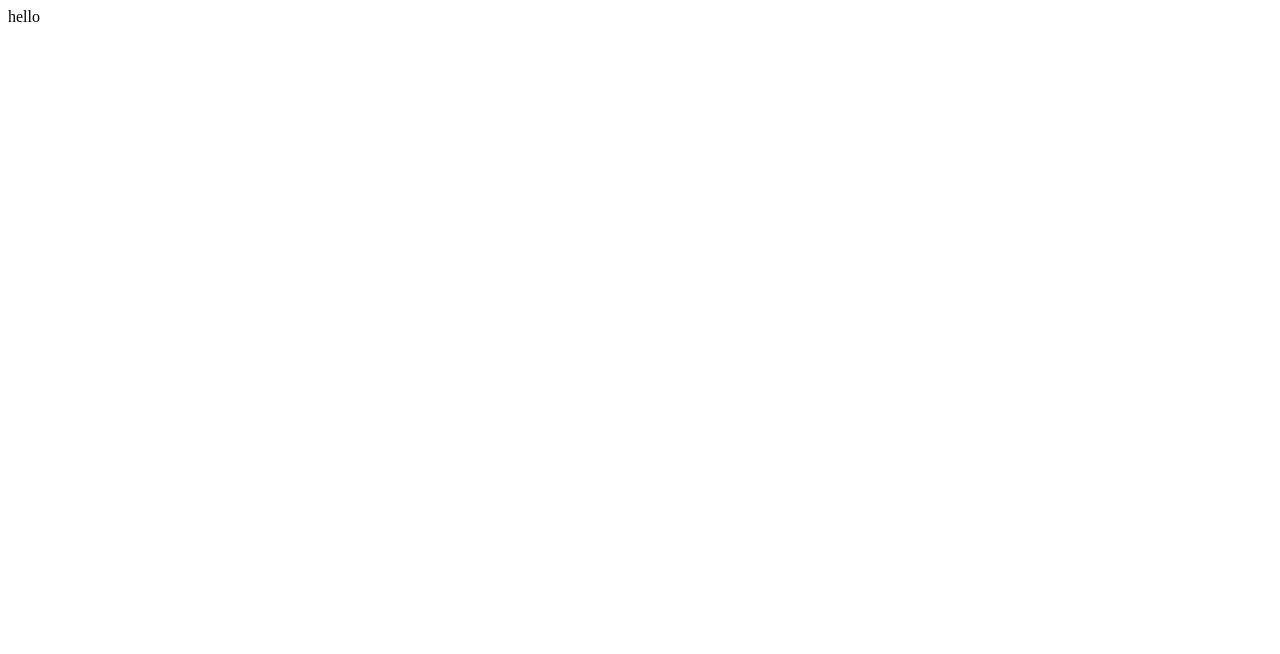
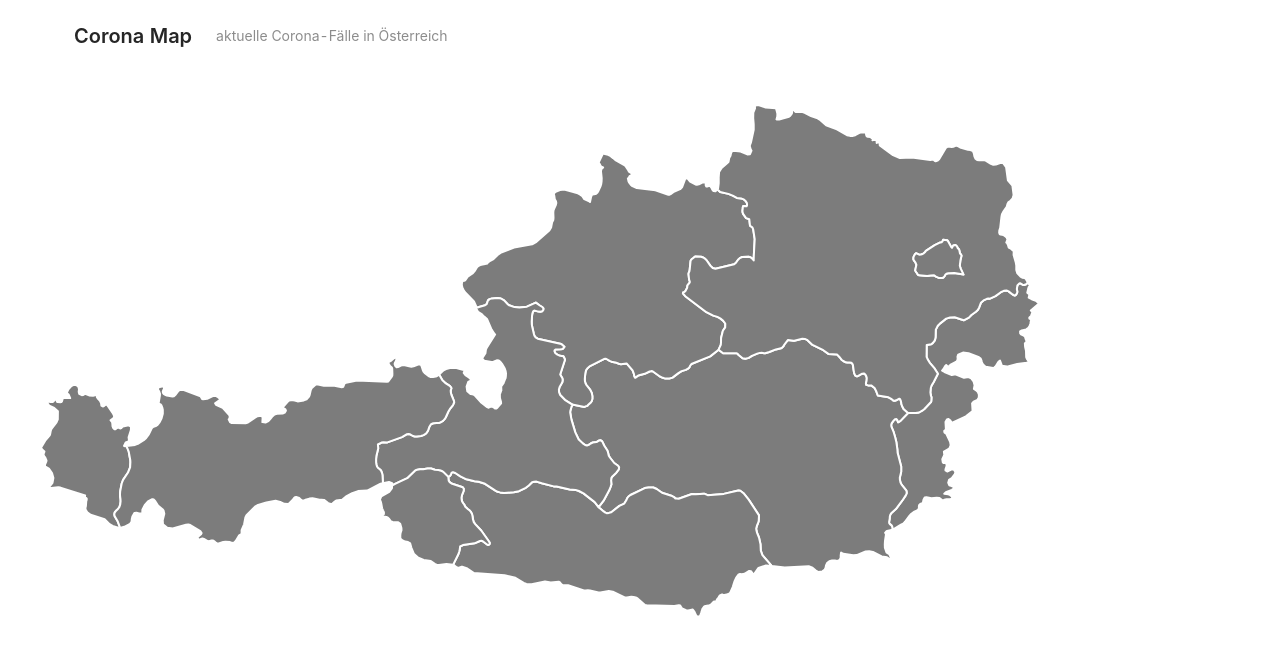
Before and after one commit to kingjulien1/corona-map-austria, a React (Create React App) app in the folder corona-map-app/: page / in a window 1280 px wide. Shown: the top 654 px of the page. Built offline with nearby package versions, Linux system fonts and the light colour scheme.

Commit message:
adding style lib

```diff
--- /dev/null
+++ b/corona-map-app/config-overrides.js
@@ -0,0 +1,8 @@
+const { override, fixBabelImports } = require("customize-cra");
+
+module.exports = override(
+  fixBabelImports("antd", {
+    libraryDirectory: "es",
+    style: "css",
+  })
+);
--- a/corona-map-app/src/components/App.js
+++ b/corona-map-app/src/components/App.js
@@ -1,7 +1,21 @@
 import React from "react";
+import { ReactComponent as Map } from "../img/map.svg";
+import { Layout, PageHeader } from "antd";
 
 function App() {
-  return <div>hello</div>;
+  return (
+    <Layout style={{ backgroundColor: "white" }}>
+      <Layout.Header style={{ backgroundColor: "white" }}>
+        <PageHeader
+          title="Corona Map"
+          subTitle="aktuelle Corona-Fälle in Österreich"
+        ></PageHeader>
+      </Layout.Header>
+      <Layout.Content style={{ backgroundColor: "white", margin: 40 }}>
+        <Map></Map>
+      </Layout.Content>
+    </Layout>
+  );
 }
 
 export default App;
--- a/corona-map-app/src/index.js
+++ b/corona-map-app/src/index.js
@@ -1,6 +1,7 @@
 import React from "react";
 import ReactDOM from "react-dom";
 import App from "./components/App";
+import "./styles/App.css";
 import * as serviceWorker from "./serviceWorker";
 
 ReactDOM.render(
--- /dev/null
+++ b/corona-map-app/src/styles/App.css
@@ -0,0 +1 @@
+@import "~antd/dist/antd.css";
```
Also changed, not shown: corona-map-app/package.json (+7 -4 lines), corona-map-app/src/img/map.svg (added), 1 other file (tests, documents, lock files or other folders).
